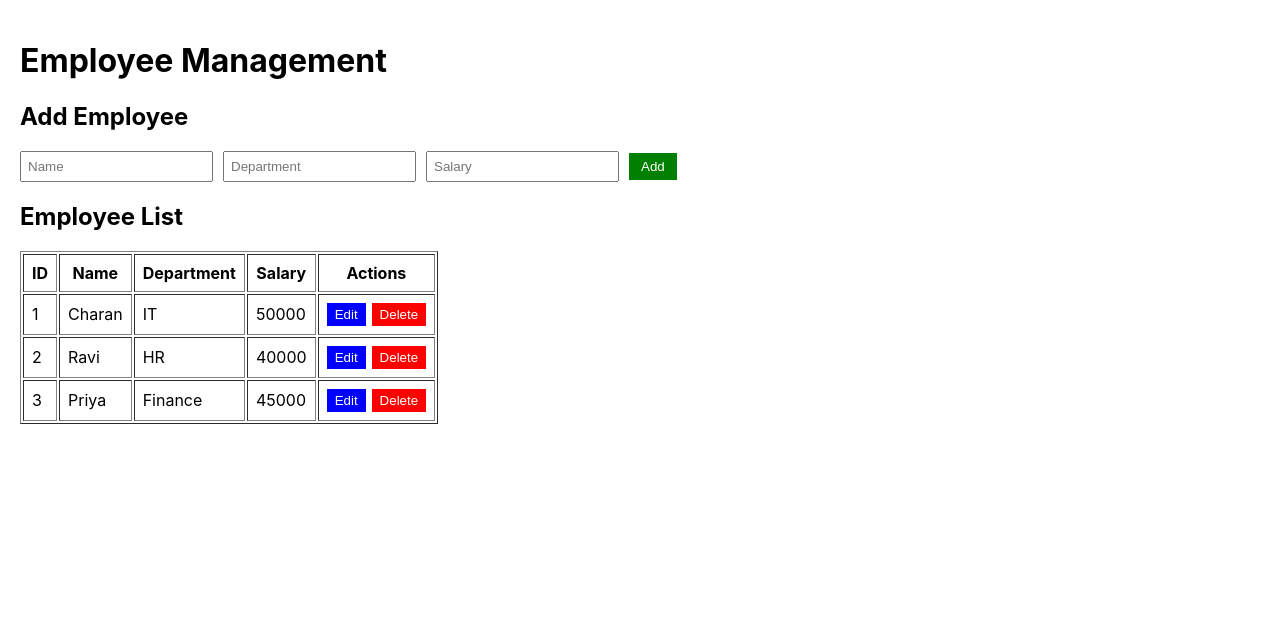
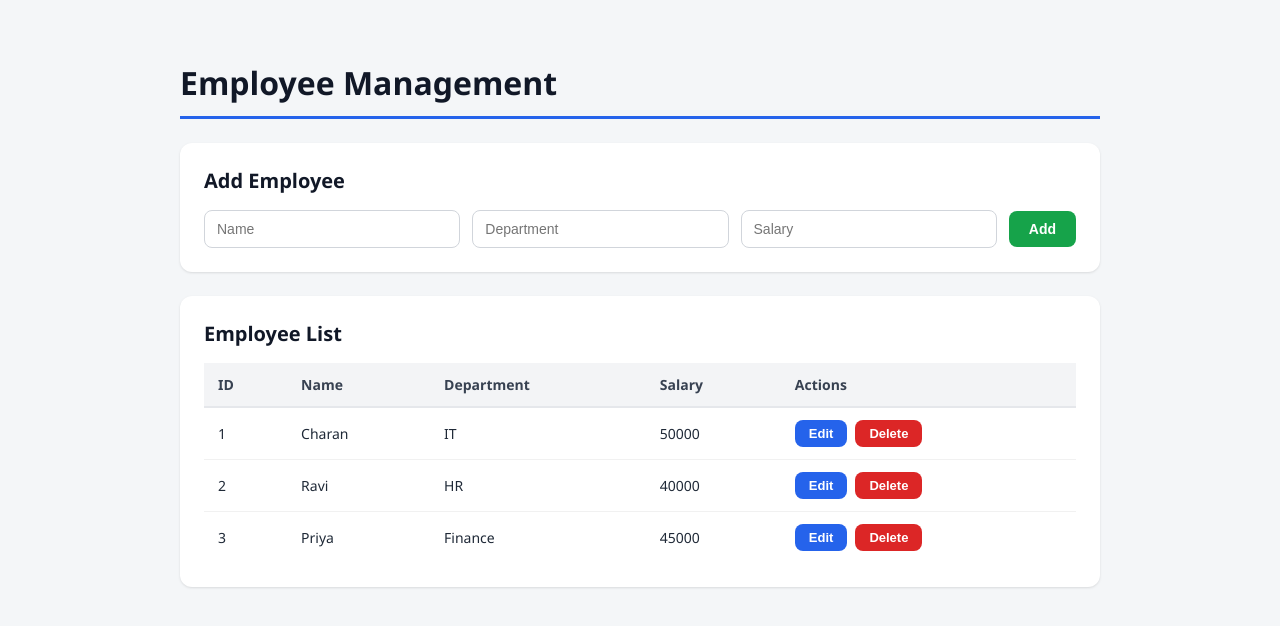
Before and after one commit to charanRamannaGari/employee-crud, a React (Create React App) app: page / in a window 1280 px wide. Shown: the top 626 px of the page. Built offline with nearby package versions, Linux system fonts and the light colour scheme.

Commit message:
style: add professional CSS styling with cards and modern UI

```diff
--- a/src/App.js
+++ b/src/App.js
@@ -1,9 +1,10 @@
 import EmployeeList from './EmployeeList';
+import './EmployeeStyles.css';
 
 function App() {
   return (
-   <div style={{ padding: '20px' }}>
-      <h1>Employee Management</h1>
+    <div className="app-container">
+      <h1 className="app-title">Employee Management</h1>
       <EmployeeList />
     </div>
   );
--- a/src/EmployeeForm.js
+++ b/src/EmployeeForm.js
@@ -38,32 +38,28 @@ function EmployeeForm({ onAdd, onUpdate, editEmployee }) {
   };
 
   return (
-    <div style={{ marginBottom: '20px' }}>
+    <div className="card">
       <h2>{editEmployee ? 'Edit Employee' : 'Add Employee'}</h2>
-      <form onSubmit={handleSubmit}>
+      <form onSubmit={handleSubmit} className="employee-form">
         <input
           name="name"
           placeholder="Name"
           value={form.name}
           onChange={handleChange}
-          style={{ marginRight: '10px', padding: '6px' }}
         />
         <input
           name="department"
           placeholder="Department"
           value={form.department}
           onChange={handleChange}
-          style={{ marginRight: '10px', padding: '6px' }}
         />
         <input
           name="salary"
           placeholder="Salary"
           value={form.salary}
           onChange={handleChange}
-          style={{ marginRight: '10px', padding: '6px' }}
         />
-        <button type="submit"
-          style={{ background: editEmployee ? 'blue' : 'green', color: 'white', padding: '6px 12px', border: 'none', cursor: 'pointer' }}>
+        <button type="submit" className={editEmployee ? 'btn btn-update' : 'btn btn-add'}>
           {editEmployee ? 'Update' : 'Add'}
         </button>
       </form>
--- a/src/EmployeeList.js
+++ b/src/EmployeeList.js
@@ -51,8 +51,12 @@ function EmployeeList() {
         editEmployee={editEmployee}
       />
 
+      <div className="card">
         <h2>Employee List</h2>
-      <table border="1" cellPadding="8">
+        {employees.length === 0 ? (
+          <p className="empty-state">No employees yet. Add one above!</p>
+        ) : (
+          <table className="employee-table">
             <thead>
               <tr>
                 <th>ID</th>
@@ -70,12 +74,10 @@ function EmployeeList() {
                   <td>{emp.department}</td>
                   <td>{emp.salary}</td>
                   <td>
-                <button onClick={() => handleEdit(emp)}
-                  style={{ color: 'white', background: 'blue', border: 'none', padding: '4px 8px', cursor: 'pointer', marginRight: '6px' }}>
+                    <button onClick={() => handleEdit(emp)} className="btn btn-edit">
                       Edit
                     </button>
-                <button onClick={() => handleDelete(emp.id)}
-                  style={{ color: 'white', background: 'red', border: 'none', padding: '4px 8px', cursor: 'pointer' }}>
+                    <button onClick={() => handleDelete(emp.id)} className="btn btn-delete">
                       Delete
                     </button>
                   </td>
@@ -83,6 +85,8 @@ function EmployeeList() {
               ))}
             </tbody>
           </table>
+        )}
+      </div>
     </div>
   );
 }
--- /dev/null
+++ b/src/EmployeeStyles.css
@@ -0,0 +1,156 @@
+/* ===================================
+   Employee Management - Styles
+   =================================== */
+
+* {
+  box-sizing: border-box;
+}
+
+body {
+  margin: 0;
+  font-family: 'Segoe UI', Roboto, -apple-system, sans-serif;
+  background-color: #f4f6f8;
+  color: #1f2937;
+}
+
+.app-container {
+  max-width: 960px;
+  margin: 0 auto;
+  padding: 40px 20px;
+}
+
+.app-title {
+  font-size: 32px;
+  font-weight: 700;
+  color: #111827;
+  margin-bottom: 24px;
+  border-bottom: 3px solid #2563eb;
+  padding-bottom: 12px;
+}
+
+/* ============ Card Wrapper ============ */
+.card {
+  background: #ffffff;
+  border-radius: 12px;
+  padding: 24px;
+  margin-bottom: 24px;
+  box-shadow: 0 1px 3px rgba(0, 0, 0, 0.08), 0 1px 2px rgba(0, 0, 0, 0.04);
+}
+
+.card h2 {
+  margin-top: 0;
+  font-size: 20px;
+  color: #111827;
+  margin-bottom: 16px;
+}
+
+/* ============ Form ============ */
+.employee-form {
+  display: flex;
+  gap: 12px;
+  flex-wrap: wrap;
+  align-items: center;
+}
+
+.employee-form input {
+  flex: 1;
+  min-width: 150px;
+  padding: 10px 12px;
+  border: 1px solid #d1d5db;
+  border-radius: 8px;
+  font-size: 14px;
+  outline: none;
+  transition: border-color 0.2s;
+}
+
+.employee-form input:focus {
+  border-color: #2563eb;
+  box-shadow: 0 0 0 3px rgba(37, 99, 235, 0.1);
+}
+
+.btn {
+  padding: 10px 20px;
+  border: none;
+  border-radius: 8px;
+  font-size: 14px;
+  font-weight: 600;
+  cursor: pointer;
+  transition: opacity 0.2s, transform 0.1s;
+}
+
+.btn:hover {
+  opacity: 0.9;
+}
+
+.btn:active {
+  transform: scale(0.97);
+}
+
+.btn-add {
+  background-color: #16a34a;
+  color: white;
+}
+
+.btn-update {
+  background-color: #2563eb;
+  color: white;
+}
+
+.btn-edit {
+  background-color: #2563eb;
+  color: white;
+  padding: 6px 14px;
+  font-size: 13px;
+  margin-right: 8px;
+}
+
+.btn-delete {
+  background-color: #dc2626;
+  color: white;
+  padding: 6px 14px;
+  font-size: 13px;
+}
+
+/* ============ Table ============ */
+.employee-table {
+  width: 100%;
+  border-collapse: collapse;
+  font-size: 14px;
+}
+
+.employee-table thead {
+  background-color: #f3f4f6;
+}
+
+.employee-table th {
+  text-align: left;
+  padding: 12px 14px;
+  font-weight: 600;
+  color: #374151;
+  border-bottom: 2px solid #e5e7eb;
+}
+
+.employee-table td {
+  padding: 12px 14px;
+  border-bottom: 1px solid #f1f1f1;
+  color: #1f2937;
+}
+
+.employee-table tbody tr {
+  transition: background-color 0.15s;
+}
+
+.employee-table tbody tr:hover {
+  background-color: #f9fafb;
+}
+
+.employee-table tbody tr:last-child td {
+  border-bottom: none;
+}
+
+.empty-state {
+  text-align: center;
+  padding: 32px;
+  color: #9ca3af;
+  font-style: italic;
+}
```
Lines whose indentation alone changed are shown as unchanged.
